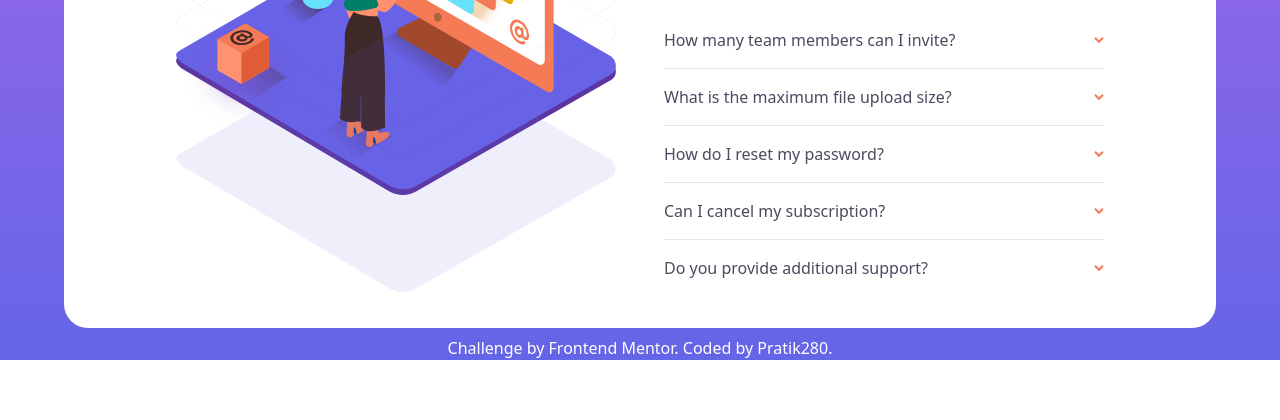
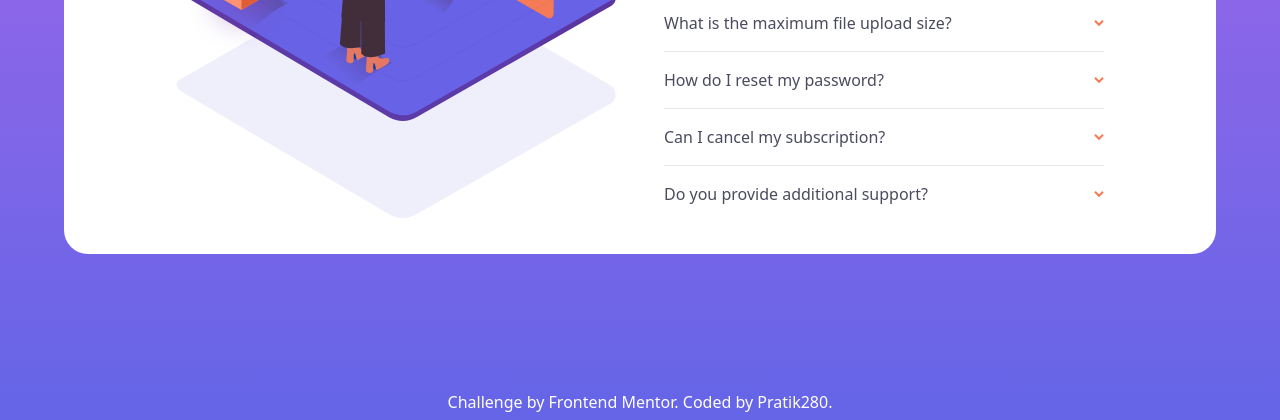
Before and after one commit to Pratik280/faq-accordion-card, a website: page dist/index.html in a window 1280 px wide. Shown: the part 380-800 px from the top of the page. Drawn offline with Linux system fonts and the light colour scheme.

Commit message:
vertical allignment

```diff
--- a/dist/index.html
+++ b/dist/index.html
@@ -10,9 +10,9 @@
   <link href="output.css" rel="stylesheet">
 </head>
 
-<body class="text-very-dark-grayish-blue bg-gradient-to-b from-soft-violet to-soft-blue bg-no-repeat">
+<body class="text-very-dark-grayish-blue bg-gradient-to-b from-soft-violet to-soft-blue bg-no-repeat min-h-screen flex flex-col justify-center items-center">
 
-  <div class="lg:grid lg:grid-cols-2 lg:gap-12 custom-container bg-white rounded-3xl px-6 md:px-12 lg:px-28 py-8 mt-52 ">
+  <div class="lg:grid lg:grid-cols-2 lg:gap-12 custom-container bg-white rounded-3xl px-6 md:px-12 lg:px-28 py-8 my-32">
 
     <div>
       <div class="flex flex-col justify-center items-center">
```
Also changed, not shown: dist/output.css.
